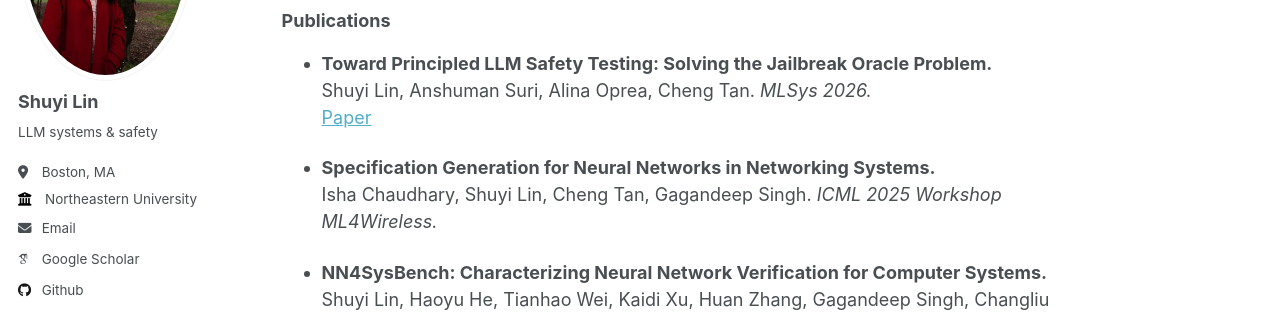
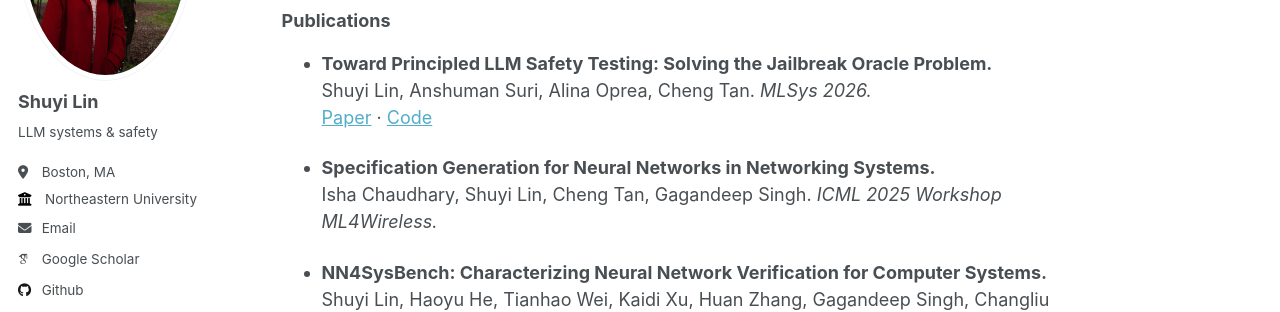
Before and after one commit to shuyilinn/shuyilinn.github.io, a Jekyll site: the page built from _pages/about.md, in a window 1280 px wide and 900 px high. Shown: the part 282-594 px from the top of the window. Built offline with Jekyll 4.4.1, drawn with Linux system fonts in a browser that asks for light colours; some web fonts are replaced.

Commit message:
update BOA code repo

```diff
--- a/_pages/about.md
+++ b/_pages/about.md
@@ -14,7 +14,8 @@ I am a second-year PhD student in the Khoury College of Computer Sciences at Nor
 
 - **Toward Principled LLM Safety Testing: Solving the Jailbreak Oracle Problem.**
   Shuyi Lin, Anshuman Suri, Alina Oprea, Cheng Tan. *MLSys 2026.*
-  [Paper](https://arxiv.org/pdf/2506.17299)
+  [Paper](https://arxiv.org/pdf/2506.17299) · [Code](https://github.com/shuyilinn/BOA)
+
 
 - **Specification Generation for Neural Networks in Networking Systems.**
   Isha Chaudhary, Shuyi Lin, Cheng Tan, Gagandeep Singh. *ICML 2025 Workshop ML4Wireless.*
```
